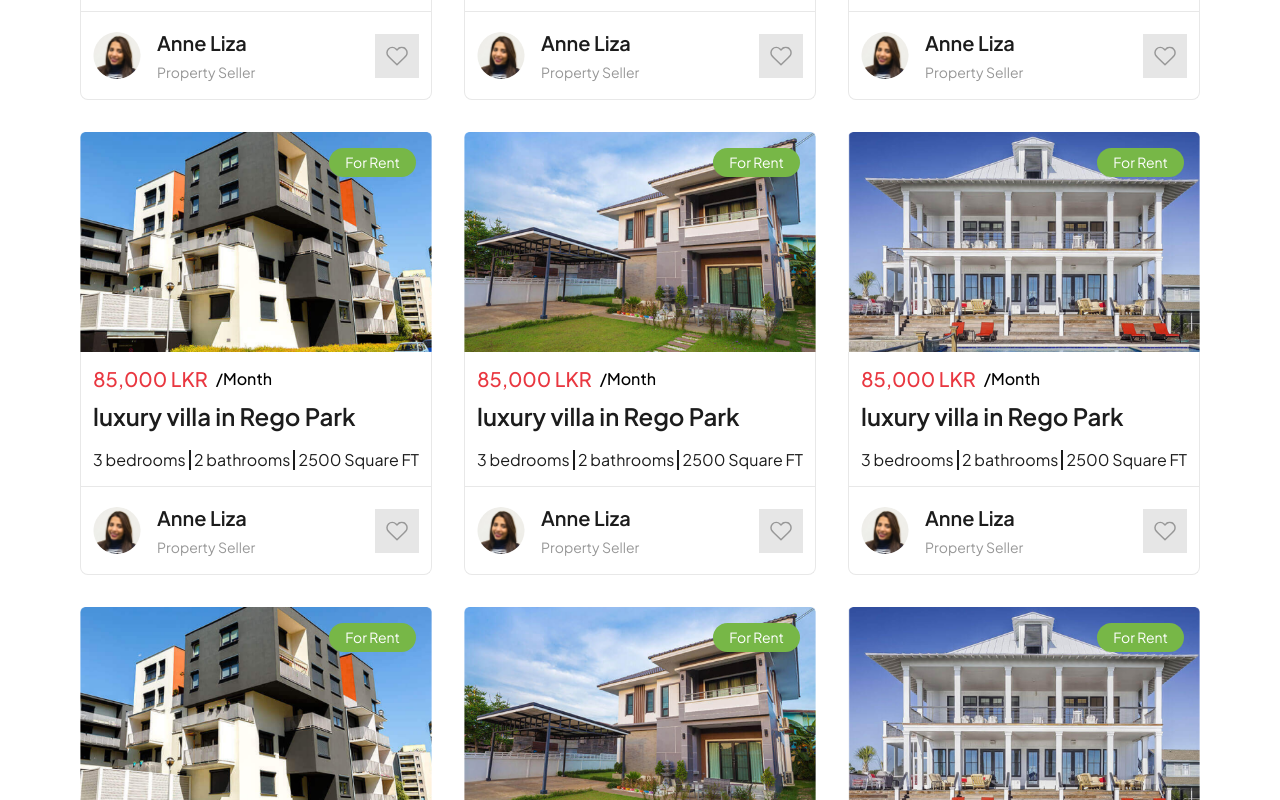
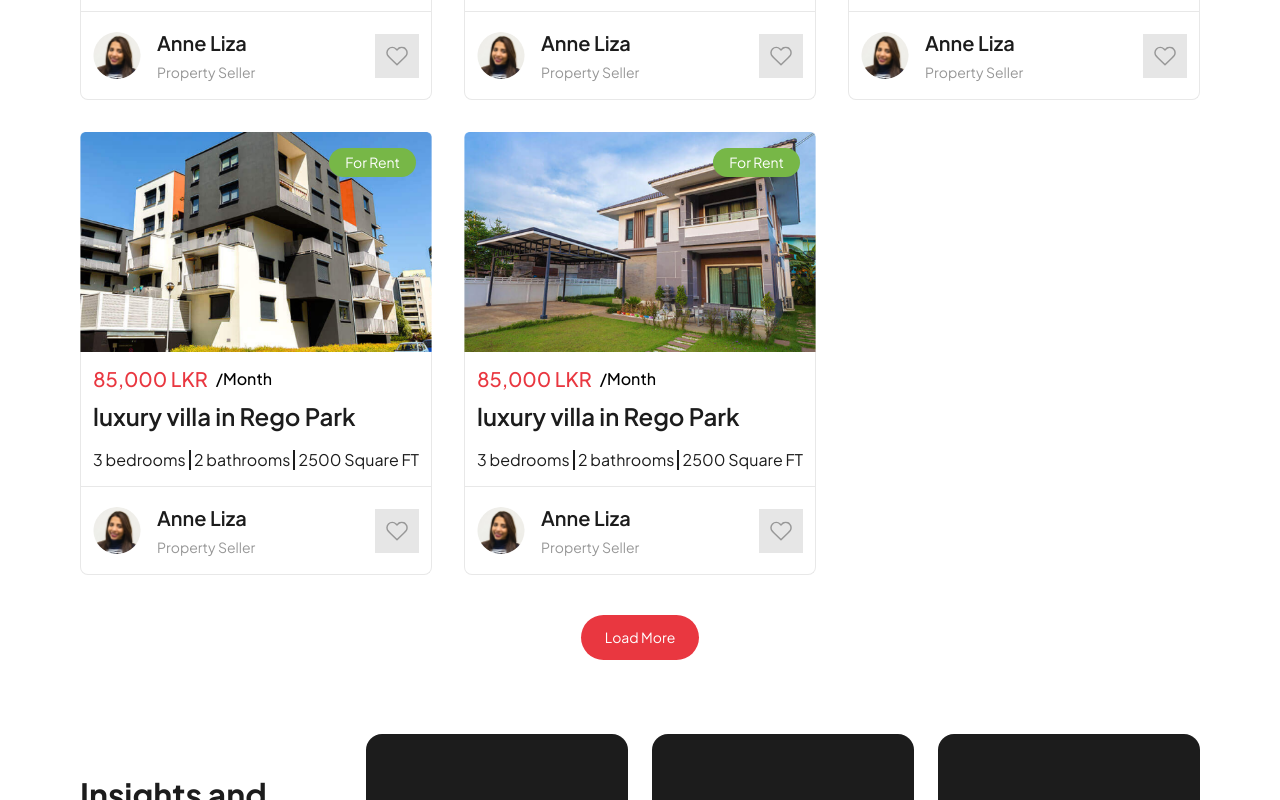
Before and after one commit to SajanThapa22/rental-website, a React (Vite) app: page / in a window 1280 px wide. Shown: the part 1700-2500 px from the top of the page. Built offline with nearby package versions, Linux system fonts and the light colour scheme.

Commit message:
styling card grid

```diff
--- a/src/components/CardsContainer.jsx
+++ b/src/components/CardsContainer.jsx
@@ -10,10 +10,10 @@ const cardDetails = [
   { id: 3, img: building2 },
   { id: 4, img: building },
   { id: 5, img: building1 },
-  { id: 6, img: building2 },
-  { id: 7, img: building },
-  { id: 8, img: building1 },
-  { id: 9, img: building2 },
+  // { id: 6, img: building2 },
+  // { id: 7, img: building },
+  // { id: 8, img: building1 },
+  // { id: 9, img: building2 },
 ];
 
 const CardsContainer = () => {
```
